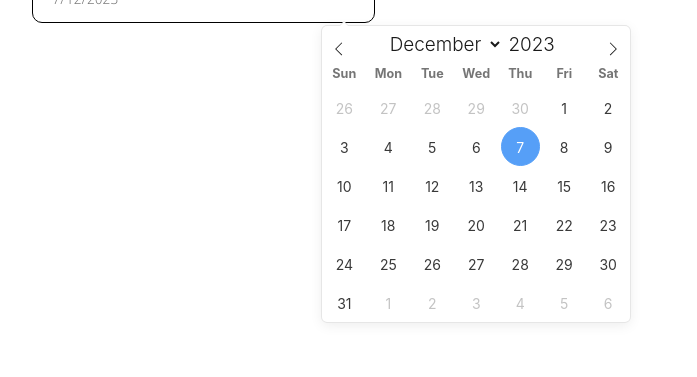
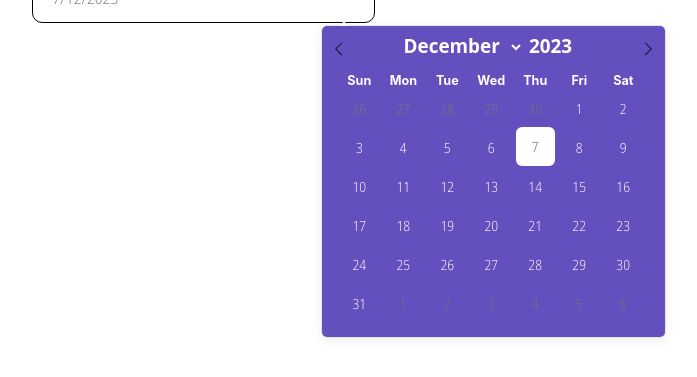
Before and after one commit to MinhKhoiMap/Enterprise-Sync-FE, a plain HTML site: page Date_Picker/datePicker.html in a window 1280 px wide. Both pictures are taken after a click on the button 784 px from the left and 27 px from the top of the page. Shown: the part 29-406 px from the top of the page, without its empty margins (437-1134 px from the left). Drawn offline with nearby package versions, Linux system fonts and the light colour scheme; files whose address does not match are found by name; a web font is replaced by a local one.

Commit message:
datepicker

```diff
--- a/Date_Picker/datePicker.html
+++ b/Date_Picker/datePicker.html
@@ -18,7 +18,7 @@
         <div class="row dropdown">
             <input type="text" id="datepicker">
             <button class="" type="button" id="dropdownMenuButton" data-toggle="dropdown" aria-haspopup="true" aria-expanded="false">
-                <img class="d-flex justify-content-between" src="img/Calendar.svg" alt="" style="margin: auto; padding: auto;">
+                <img class="d-flex justify-content-between" src="img/Calendar.png" alt="" style="margin: auto; padding: auto;">
             </button>
             <!-- <div class="dropdown-menu" aria-labelledby="dropdownMenuButton">
 
--- a/Date_Picker/datepicker.css
+++ b/Date_Picker/datepicker.css
@@ -30,3 +30,74 @@ input{
     font-family: "open sans light";
     src: url(fonts/OpenSans_SemiCondensed-Light.ttf);
 }
+@font-face {
+    font-family: "open sans bold";
+    src: url(fonts/OpenSans_SemiCondensed-SemiBold);
+}
+.flatpickr-calendar{
+    background-color: #634FBE;
+    width: 343px;
+    padding: 0 15px;
+    padding-bottom: 15px;
+}
+.flatpickr-innerContainer{
+    margin: 0 auto;
+}
+span.flatpickr-day{
+    color: white;
+    font-family: open sans light;
+    width: 45px;
+    border-radius: 6px;
+    text-align: center;
+    padding-bottom: 15px;
+}
+span.flatpickr-day:hover{
+    color: #634FBE;
+    background-color: white;
+}
+
+.flatpickr-day prevMonthDay{
+    color: #767676;
+}
+span.flatpickr-weekday{
+    color: white;
+    margin-top: 15px;
+}
+.flatpickr-weekdaycontainer{
+    color: white;
+}
+.flatpickr-current-month input.cur-year {
+    color: white;
+    font-family: open sans;
+    font-weight: bold;
+}
+.flatpickr-current-month .flatpickr-monthDropdown-months{
+    color: white;
+    font-family: open sans;
+    font-weight: bold;
+
+}
+.flatpickr-prev-month svg, .flatpickr-months .flatpickr-next-month svg{
+    color: white;
+}
+.flatpickr-day.flatpickr-disabled, .flatpickr-day.flatpickr-disabled:hover, .flatpickr-day.prevMonthDay, .flatpickr-day.nextMonthDay, .flatpickr-day.notAllowed, .flatpickr-day.notAllowed.prevMonthDay, .flatpickr-day.notAllowed.nextMonthDay{
+    color: #767676;
+}
+.flatpickr-current-month{
+    margin: auto;
+}
+.flatpickr-months{
+}
+.flatpickr-current-month .flatpickr-monthDropdown-months .flatpickr-monthDropdown-month{
+    background-color: white;
+    color: #634FBE;
+}
+path{
+    color: white;
+}
+.flatpickr-day.selected, .flatpickr-day.startRange, .flatpickr-day.endRange, .flatpickr-day.selected.inRange, .flatpickr-day.startRange.inRange, .flatpickr-day.endRange.inRange, .flatpickr-day.selected:focus, .flatpickr-day.startRange:focus, .flatpickr-day.endRange:focus, .flatpickr-day.selected:hover, .flatpickr-day.startRange:hover, .flatpickr-day.endRange:hover, .flatpickr-day.selected.prevMonthDay, .flatpickr-day.startRange.prevMonthDay, .flatpickr-day.endRange.prevMonthDay, .flatpickr-day.selected.nextMonthDay, .flatpickr-day.startRange.nextMonthDay, .flatpickr-day.endRange.nextMonthDay {
+    color: #634FBE;
+    background-color: white;
+    border: none;
+    outline: none;
+}
```
Also changed, not shown: Month_Picker/monthPicker.html (+0 -3 lines), fonts/OpenSans_SemiCondensed-SemiBold.ttf (added).
